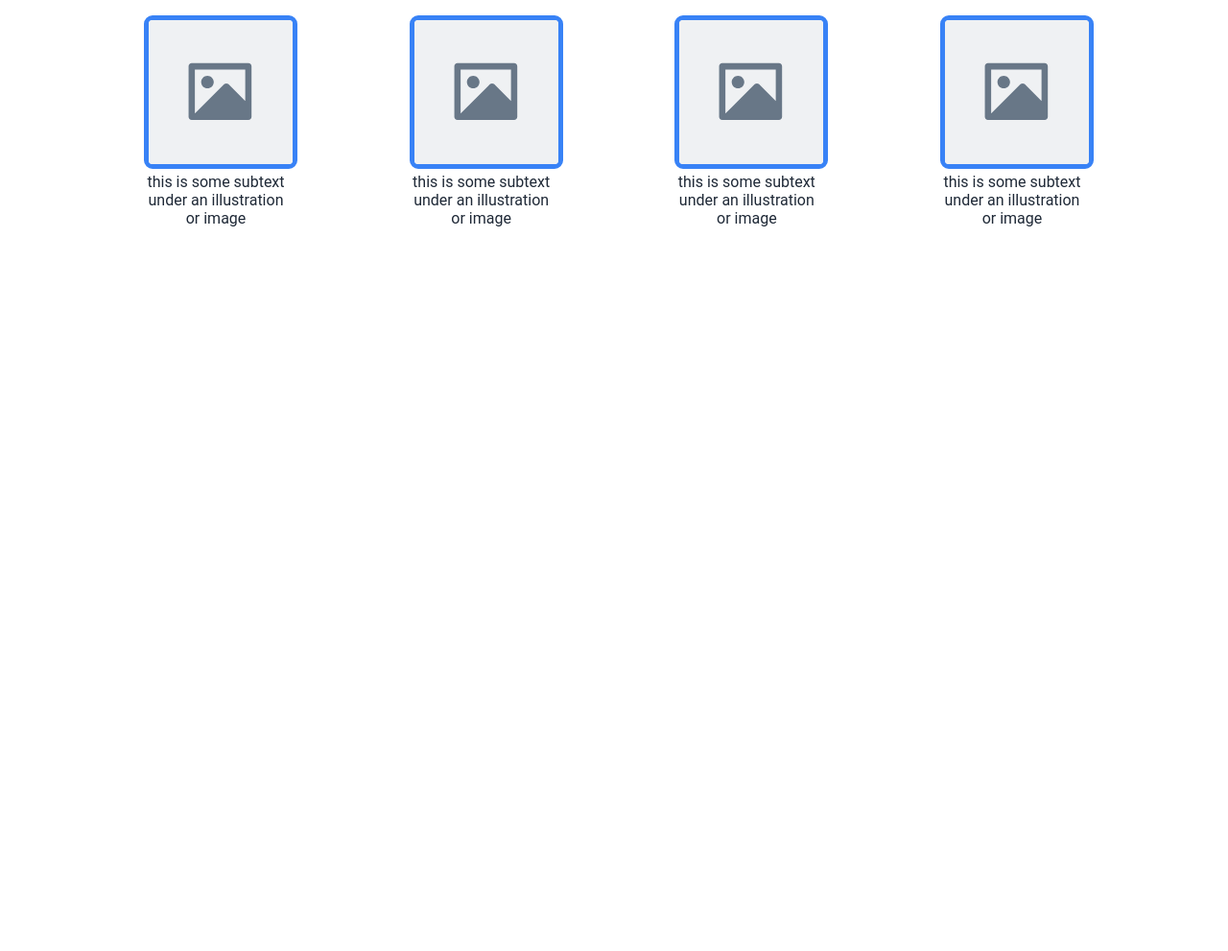
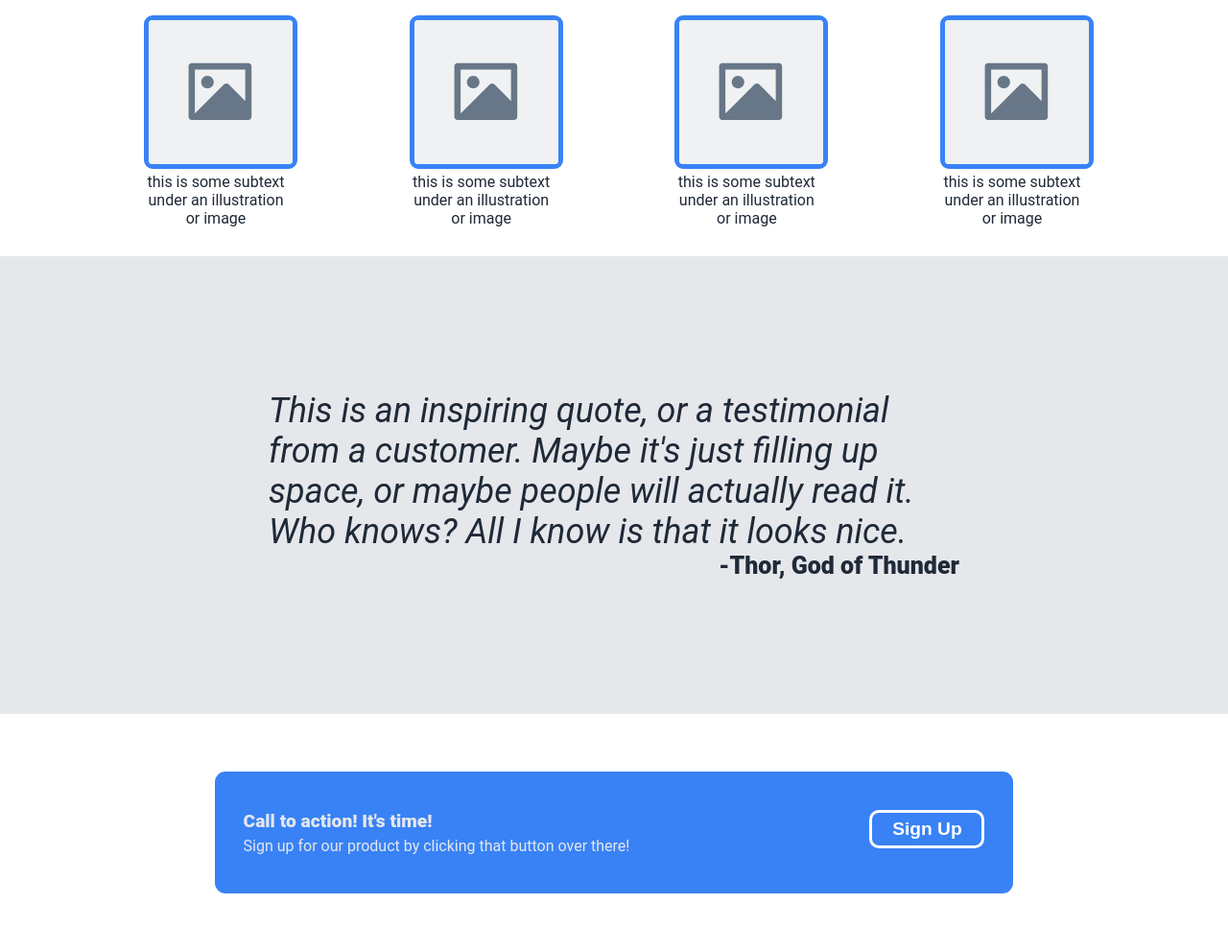
Before and after one commit to lupercaliat/odin-landing-page, a plain HTML site: page index.html in a window 1280 px wide. Shown: the part 500-1491 px from the top of the page at 96% size. Before the commit the page ends 800 px from the top, so only its background shows below. Drawn offline with Linux system fonts and the light colour scheme.

Commit message:
Finishes quote and ads section

```diff
--- a/index.html
+++ b/index.html
@@ -9,49 +9,98 @@
   </head>
   <body>
     <div class="header">
-        <div class="header-top">
+      <div class="header-top">
         <div class="logo">Header Logo</div>
         <ul class="header-links">
           <li><a href="#" class="header-link">header link one</a></li>
           <li><a href="#" class="header-link">header link two</a></li>
           <li><a href="#" class="header-link">header link three</a></li>
         </ul>
-        </div>
+      </div>
 
       <div class="header-body">
         <div class="header-body-left">
           <div class="header-message-one">This website is awesome</div>
-          <div class="header-message-two">This website has some subtext that goes here under the main title. It's a smaller font and the color is lower contrast</div>
+          <div class="header-message-two">
+            This website has some subtext that goes here under the main title.
+            It's a smaller font and the color is lower contrast
+          </div>
           <button class="signup-button">Sign Up</button>
         </div>
 
-          <img class="header-body-right" src="./images/placeholder.png" alt="A placeholder image">
-
-
+        <img
+          class="header-body-right"
+          src="./images/placeholder.png"
+          alt="A placeholder image"
+        />
       </div>
     </div>
-
 
     <div class="gallery">
       <div class="gallery-header">Some random information</div>
 
       <div class="cards">
         <div class="card">
-          <img class="card-image" src="./images/landscape-placeholder.svg" alt="placeholder image">
-          <div class="subtext">this is some subtext under an illustration or image</div>
+          <img
+            class="card-image"
+            src="./images/landscape-placeholder.svg"
+            alt="placeholder image"
+          />
+          <div class="subtext">
+            this is some subtext under an illustration or image
+          </div>
         </div>
         <div class="card">
-          <img class="card-image" src="./images/landscape-placeholder.svg" alt="placeholder image">
-          <div class="subtext">this is some subtext under an illustration or image</div>
+          <img
+            class="card-image"
+            src="./images/landscape-placeholder.svg"
+            alt="placeholder image"
+          />
+          <div class="subtext">
+            this is some subtext under an illustration or image
+          </div>
         </div>
         <div class="card">
-          <img class="card-image" src="./images/landscape-placeholder.svg" alt="placeholder image">
-          <div class="subtext">this is some subtext under an illustration or image</div>
+          <img
+            class="card-image"
+            src="./images/landscape-placeholder.svg"
+            alt="placeholder image"
+          />
+          <div class="subtext">
+            this is some subtext under an illustration or image
+          </div>
         </div>
         <div class="card">
-          <img class="card-image" src="./images/landscape-placeholder.svg" alt="placeholder image">
-          <div class="subtext">this is some subtext under an illustration or image</div>
+          <img
+            class="card-image"
+            src="./images/landscape-placeholder.svg"
+            alt="placeholder image"
+          />
+          <div class="subtext">
+            this is some subtext under an illustration or image
+          </div>
         </div>
+      </div>
+    </div>
+
+    <div class="quote-section">
+      <div class="quote">
+        This is an inspiring quote, or a testimonial from a customer. Maybe it's
+        just filling up space, or maybe people will actually read it. Who knows?
+        All I know is that it looks nice.
+      </div>
+      <div class="author">-Thor, God of Thunder</div>
+    </div>
+
+    <div class="ads-section">
+      <div class="ads-wrapper">
+        <div class="text-container">
+          <div class="main-ads">Call to action! It's time!</div>
+          <div class="sub-ads">
+            Sign up for our product by clicking that button over there!
+          </div>
+        </div>
+        <button class="signup-button2">Sign Up</button>
       </div>
     </div>
   </body>
--- a/style.css
+++ b/style.css
@@ -116,3 +116,66 @@ body {
     text-align: center;
     color: #1F2937;
 }
+
+.quote-section{
+    background-color: #E5E7EB;
+    padding: 140px 280px;
+}
+
+.quote {
+    font-size: 36px;
+    font-style: italic;
+    color: #1F2937;
+}
+
+.author {
+    font-size: 25px;
+    font-weight: 900;
+    color: #1F2937;
+    text-align: right;
+}
+
+.ads-section{
+    display: flex;
+    justify-content: center;
+    align-items: center;
+    padding: 60px 200px;
+}
+.ads-wrapper{
+    display:flex;
+    background-color: #3882f6;
+    padding: 40px 30px;
+    border-radius: 11px;
+    gap: 250px;
+
+}
+
+.text-container{
+    display: flex;
+    flex-direction: column;
+    gap: 5px;
+    background-color: #3882f6;
+
+}
+
+.main-ads{
+    color:#E5E7EB;
+    font-weight: 900;
+    font-size: 120%;
+
+}
+
+.sub-ads{
+    color:#E5E7EB;
+}
+
+.signup-button2 {
+    border-radius: 10px;
+    background-color: transparent;
+    border: 3px solid white;
+    width: 120px;
+    height: 40px;
+    color: white;
+    font-size: 120%;
+    font-weight: 900;
+}
```
